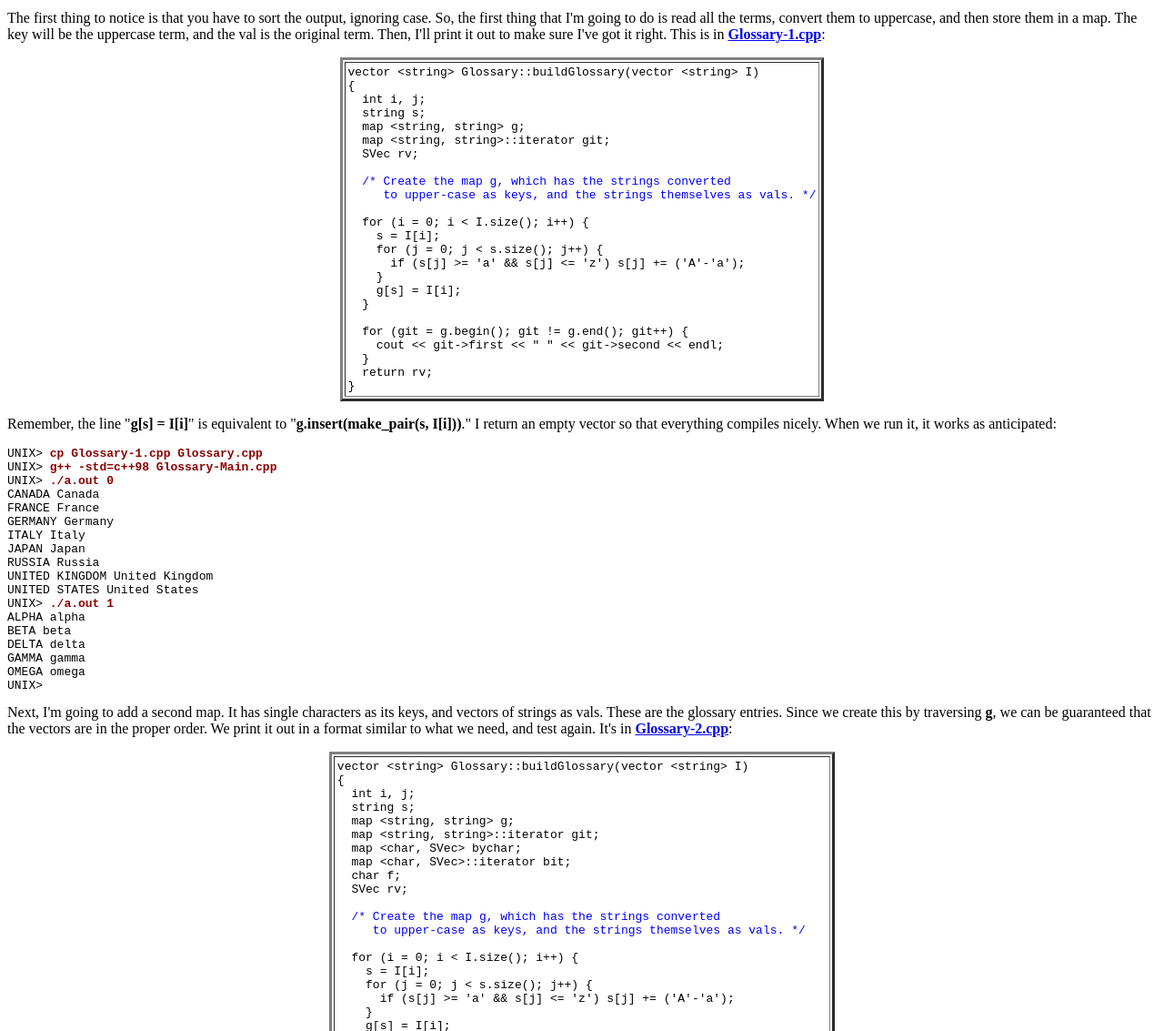
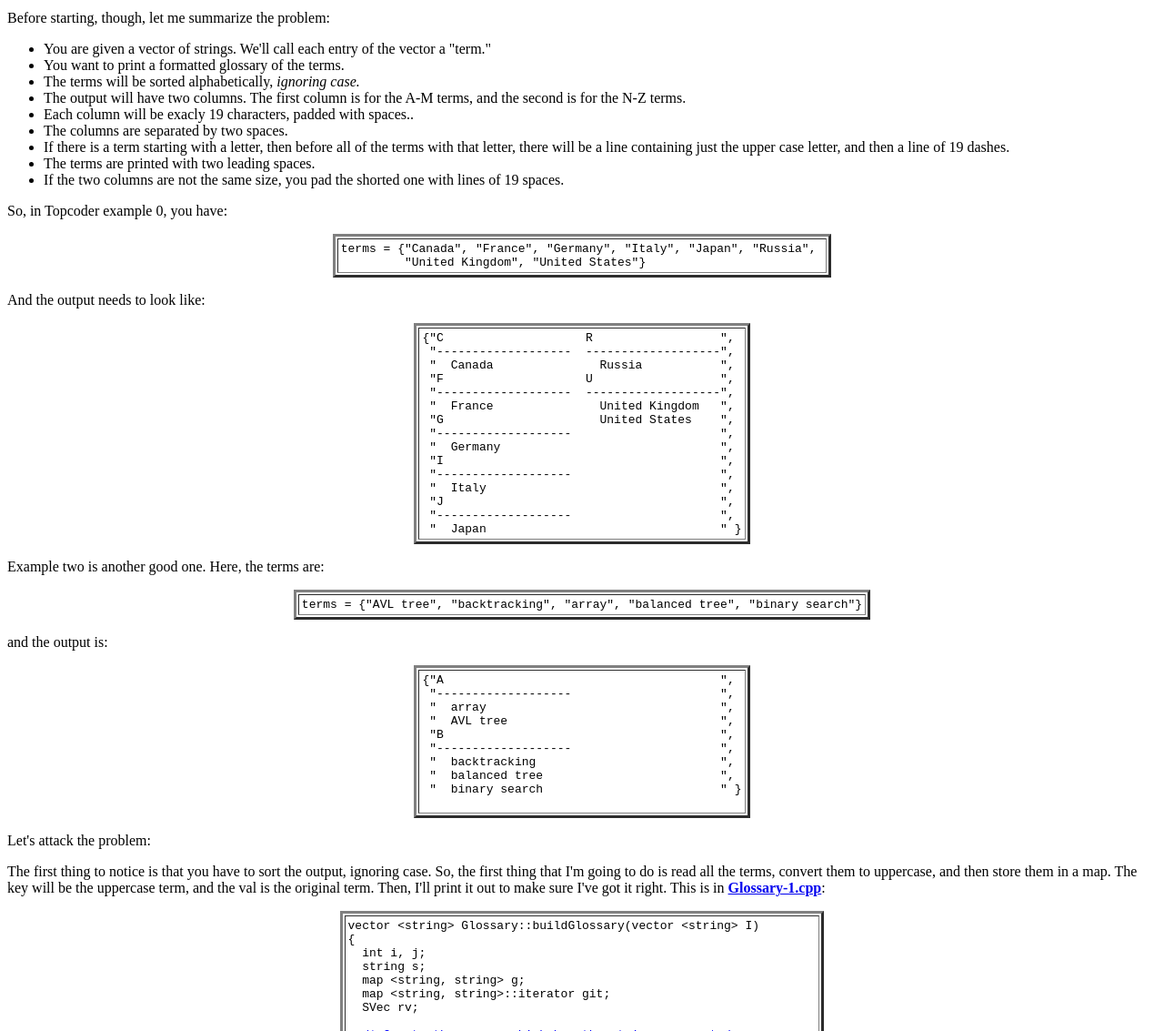
Before and after one commit to arnottkid/CS302, a plain HTML site: page STL-Review/index.html in a window 1280 px wide. Shown: the part 4200-5333 px from the top of the page at 91% size. Drawn offline with Linux system fonts and the light colour scheme.

Commit message:
Updates.

```diff
--- a/STL-Review/index.html
+++ b/STL-Review/index.html
@@ -333,6 +333,70 @@ What I'm going to do is build this one up and show you how I'd attack it.
 There's a temptation to do everything at once -- build a big data structure
 and then traverse it and print.  That really doesn't work well here.
 Instead, it's better to go small, and build up, testing as you go.
+<p>
+Before starting, though, let me summarize the problem:
+<UL>
+<LI> You are given a vector of strings.  We'll call each entry of the vector a "term."
+<LI> You want to print a formatted glossary of the terms.
+<LI> The terms will be sorted alphabetically, <i>ignoring case.</i>
+<LI> The output will have two columns.  The first column is for the A-M terms, and the second is for the N-Z terms.
+<LI> Each column will be exacly 19 characters, padded with spaces..
+<LI> The columns are separated by two spaces.
+<LI> If there is a term starting with a letter, then before all of the terms with that letter, there will be a line containing just the upper case letter, and then a line of 19 dashes.
+<LI> The terms are printed with two leading spaces.
+<LI> If the two columns are not the same size, you pad the shorted one with lines of 19 spaces.
+</UL>
+<p>
+
+So, in Topcoder example 0, you have:
+
+<p><center><table border=3 cellpadding=3><td><pre>
+terms = {"Canada", "France", "Germany", "Italy", "Japan", "Russia",
+         "United Kingdom", "United States"}
+</pre></td></table></center><p>
+
+And the output needs to look like:
+
+
+<p><center><table border=3 cellpadding=3><td><pre>
+{"C                    R                  ",
+ "-------------------  -------------------",
+ "  Canada               Russia           ",
+ "F                    U                  ",
+ "-------------------  -------------------",
+ "  France               United Kingdom   ",
+ "G                      United States    ",
+ "-------------------                     ",
+ "  Germany                               ",
+ "I                                       ",
+ "-------------------                     ",
+ "  Italy                                 ",
+ "J                                       ",
+ "-------------------                     ",
+ "  Japan                                 " }
+</pre></td></table></center><p>
+
+Example two is another good one.  Here, the terms are:
+
+<p><center><table border=3 cellpadding=3><td><pre>
+terms = {"AVL tree", "backtracking", "array", "balanced tree", "binary search"}
+</pre></td></table></center><p>
+and the output is:
+
+<p><center><table border=3 cellpadding=3><td><pre>
+{"A                                       ",
+ "-------------------                     ",
+ "  array                                 ",
+ "  AVL tree                              ",
+ "B                                       ",
+ "-------------------                     ",
+ "  backtracking                          ",
+ "  balanced tree                         ",
+ "  binary search                         " }
+
+</pre></td></table></center><p>
+<p>
+Let's attack the problem:
 <p>
 The first thing to notice is that you have to sort the output, ignoring
 case.  So, the first thing that I'm going to do is read all the terms,
```
